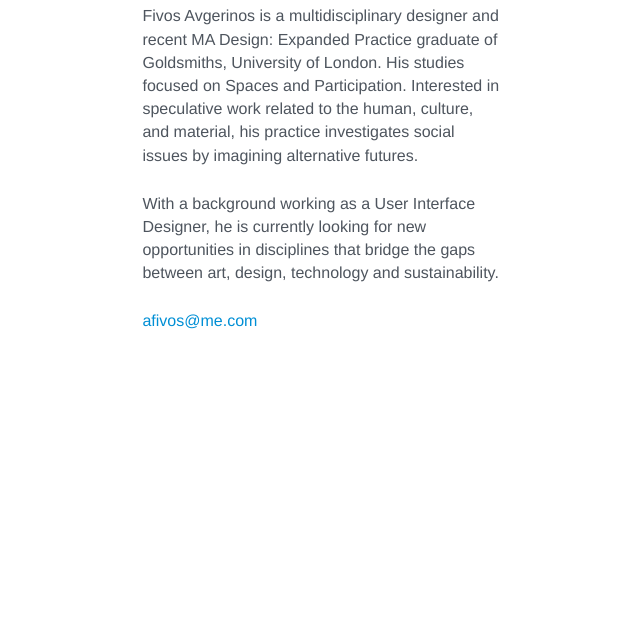
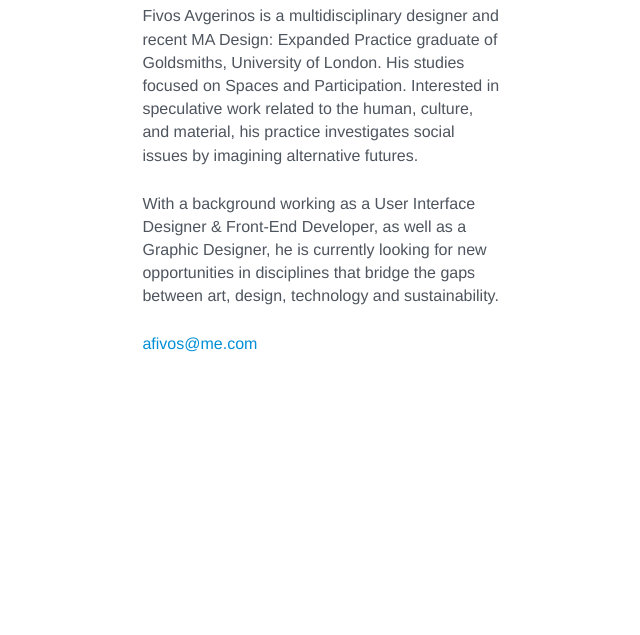
Before and after one commit to afivos/afivos.com, a Jekyll site: the page built from about/index.md, in a window 1280 px wide. Shown: the part 728-1363 px from the top of the page, without its empty margins (218-858 px from the left). Built offline with Jekyll 4.4.1, drawn with Linux system fonts in a browser that asks for light colours; nearby versions of some CDN libraries; comment, search, counter and statistics services are not loaded; before the commit the page ends 1340 px from its top, so only the background shows below that.

Commit message:
Update About

```diff
--- a/about/index.md
+++ b/about/index.md
@@ -9,7 +9,7 @@
 
 Fivos Avgerinos is a multidisciplinary designer and recent MA Design: Expanded Practice graduate of Goldsmiths, University of London. His studies focused on Spaces and Participation. Interested in speculative work related to the human, culture, and material, his practice investigates social issues by imagining alternative futures.
 
-With a background working as a User Interface Designer, he is currently looking for new opportunities in disciplines that bridge the gaps between art, design, technology and sustainability.
+With a background working as a User Interface Designer & Front-End Developer, as well as a Graphic Designer, he is currently looking for new opportunities in disciplines that bridge the gaps between art, design, technology and sustainability.
 
 <script type="text/javascript">
 emailDomain='me.com'
```
